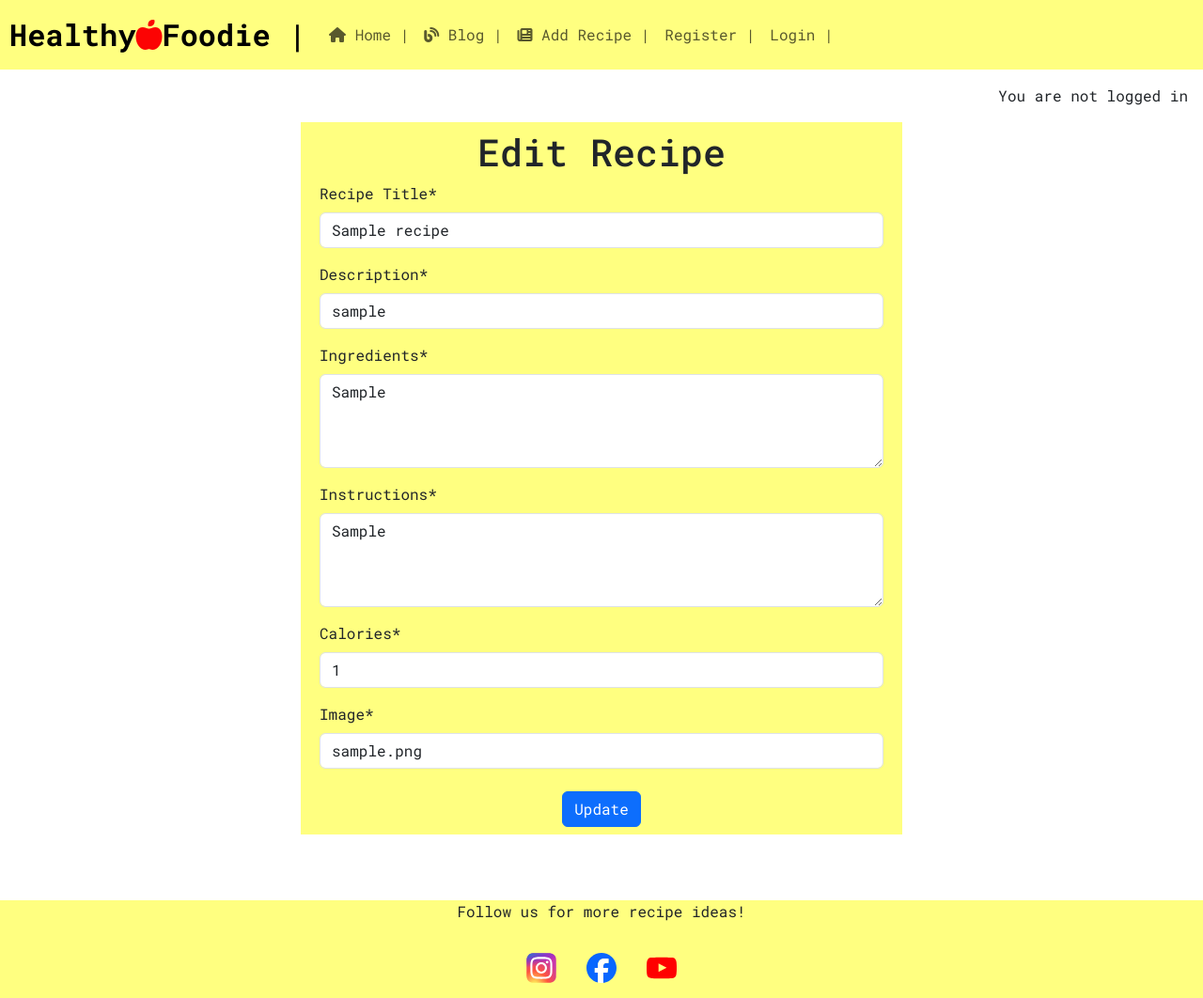
After one commit to DianaStrahilova/Healthy-Foodie-Blog-PP4, a Django app: a page that uses templates/base.html in a window 1280 px wide. The commit adds this page. Shown: the whole page at 94% size. Run offline with Django 4.2, Linux system fonts and the light colour scheme; tables that the repository leaves empty hold one stand-in row (values such as "Sample post"); some libraries are stand-ins or nearby versions.

Commit message:
Add Crud finctionality o the Recipe Model

```diff
--- a/blog/admin.py
+++ b/blog/admin.py
@@ -9,6 +9,7 @@
         'slug',
         'status',
         'created_on',
+        'updated_on',
     )
     prepopulated_fields = {"slug": ("title",)}
     search_fields = ['title']
--- a/blog/forms.py
+++ b/blog/forms.py
@@ -9,13 +9,10 @@
         model = Recipe
         fields = ['title', 'slug', 'ingredients', 'instructions', 'calories', 'image']
 
+
         ingredients = forms.CharField()
         instructions = forms.CharField()
 
-
-        # widget = {
-        #     "description": forms.Textarea(attrs={"rows": 5}),
-        # }
 
 
         labels = {
--- a/blog/models.py
+++ b/blog/models.py
@@ -14,8 +14,8 @@
     def __str__(self):
         return f"{self.title} | {self.author}"
 
-    def get_absolute_url(self):
-        return reverse("recipe", kwargs={"slug": self.slug})
+    # def get_absolute_url(self):
+    #     return reverse("recipe", kwargs={"slug": self.slug})
 
 
     author = models.ForeignKey(User, related_name="recipe_owner", on_delete=models.CASCADE)
--- /dev/null
+++ b/blog/templates/blog/edit_recipe.html
@@ -0,0 +1,18 @@
+{% extends "base.html" %}
+{% load crispy_forms_tags %}
+
+
+
+{% block content %}
+<div class="container recipeForm">
+    <form method="POST" enctype="multipart/form-data" class="p-2 form">
+        <h1 class="text-center">Edit Recipe</h1>
+        {% csrf_token %}
+        {{ form.media }}
+        {{ form|crispy }}
+        <div class="text-center">
+            <button type="submit" class="btn btn-primary mt-2">Update</button>
+        </div>
+    </form>
+</div>
+{% endblock %}
--- a/blog/templates/blog/index.html
+++ b/blog/templates/blog/index.html
@@ -20,7 +20,7 @@
             <div class="carousel-caption">
                 <td class="bg">
                     <div class="container-fluid image">
-                        <div class="container text-center justify-content-center">
+
                             <div class="jumbotron mt-4 p-5 text-dark rounded">
                                 <h1>Welcome to Healthy Foodie Blog!</h1>
                                 <p> You are at the right place! Your go-to destination for delicious and nutritious
@@ -38,7 +38,7 @@
                                     flavor, and packed with nutrients.
                                 </p>
                             </div>
-                        </div>
+
                     </div>
                 </td>
             </div>
--- a/blog/templates/blog/recipes.html
+++ b/blog/templates/blog/recipes.html
@@ -11,7 +11,7 @@
                 {% for recipe in recipes %}
                 {% if recipe.approved %}
                 <div class="col-12 col-md-4 col-sm-6 d-flex justify-content-center">
-                    <div class="card mb-4">
+                    <div class="card mb-4 mt-4 text-center">
                         <div class="card-body">
                             <div class="image-container">
                                 {% if "placeholder" in recipe.image.url %}
@@ -22,11 +22,11 @@
                                 {% endif %}
                             </div>
                             <a href="{% url 'recipe' recipe.slug %}" class="detail-link">
-                                <h2 class="card-title">{{ recipe.title }}</h2>
+                                <h4 class="card-title">{{ recipe.title }}</h4>
                             </a>
                             <hr />
                             <p class="card-text">{{ recipe.author }}</p>
-                            <p class="card-text text-muted h6">{{ recipe.created_on }}
+                            <p class="card-text text-muted h6">Last updated on {{ recipe.updated_on }}
                             </p>
                         </div>
                     </div>
--- a/blog/urls.py
+++ b/blog/urls.py
@@ -1,19 +1,21 @@
+from . import views
 from django.urls import path
-from . import views
-from .views import Index, RecipeView, recipe_detail, AddRecipe
+from .views import Index, RecipeView, AddRecipe, EditRecipe, DeleteRecipe
 from django.views import generic
 
 
 urlpatterns = [
-
-    path('', Index.as_view(), name='home'),
-    path('add_recipe/', AddRecipe.as_view(), name='add_recipe'),
-    path('recipes/', RecipeView.as_view(), name='recipes'),
-    path('<slug:slug>/', views.recipe_detail, name='recipe'),
-    path('<slug:slug>/edit_comment/<int:comment_id>',
+     path('', Index.as_view(), name='home'),
+     path('add_recipe/', AddRecipe.as_view(), name='add_recipe'),
+     path('recipes/', RecipeView.as_view(), name='recipes'),
+     path('<slug:slug>/edit_recipe', EditRecipe.as_view(), name='edit_recipe'),
+     path('<slug:slug>/delete_recipe', DeleteRecipe.as_view(), name='delete_recipe'),
+     path('<slug:slug>/', views.recipe_detail, name='recipe'),
+     path('<slug:slug>/edit_comment/<int:comment_id>',
          views.comment_edit, name='comment_edit'),
-    path('<slug:slug>/delete_comment/<int:comment_id>',
+     path('<slug:slug>/delete_comment/<int:comment_id>',
          views.comment_delete, name='comment_delete'),
 
 
+
 ]
--- a/blog/views.py
+++ b/blog/views.py
@@ -1,4 +1,4 @@
-from django.views.generic import TemplateView, ListView, CreateView
+from django.views.generic import TemplateView, ListView, CreateView, UpdateView, DeleteView
 from .models import Recipe, Comment
 from django.shortcuts import render, get_object_or_404, reverse, redirect
 from django.views import generic
@@ -88,7 +88,6 @@
     return HttpResponseRedirect(reverse('recipe', args=[slug]))
 
 
-
 def comment_delete(request, slug, comment_id):
     """
     view to delete comment
@@ -104,15 +103,6 @@
 
 
 
-
-
-
-
-
-
-
-
-
 class AddRecipe(LoginRequiredMixin, CreateView):
     template_name = 'blog/add_recipe.html'
     model = Recipe
@@ -122,3 +112,18 @@
     def form_valid(self, form):
         form.instance.author = self.request.user
         return super(AddRecipe, self).form_valid(form)
+
+
+
+class EditRecipe(UpdateView):
+    """ Edit a recipe """
+    template_name = 'blog/edit_recipe.html'
+    model = Recipe
+    form_class = RecipeForm
+    success_url = '/recipes/'
+
+
+class DeleteRecipe(DeleteView):
+    template_name = 'blog/delete_recipe.html'
+    model = Recipe
+    success_url = '/recipes/'
--- a/healthy_foodie/settings.py
+++ b/healthy_foodie/settings.py
@@ -29,7 +29,7 @@
 SECRET_KEY = os.environ.get("SECRET_KEY")
 
 # SECURITY WARNING: don't run with debug turned on in production!
-DEBUG = True
+DEBUG = False
 
 ALLOWED_HOSTS = ["8000-dianastrahi-healthyfood-q6izx0fp5r7.ws.codeinstitute-ide.net",
                     ".herokuapp.com"
--- a/static/css/style.css
+++ b/static/css/style.css
@@ -69,19 +69,8 @@
 
 footer, .navbar {
     background-color: #FFFF80;
-    /* position: absolute;
-    bottom: 0;
-    width: 100%; */
-    /*
-    height: fit-content;
-    flex-shrink: 0;
-    position: sticky; */
 }
 
-
-.card {
-    margin-top: 1rem;
-}
 
 .detail-link {
     text-decoration: none;
@@ -148,7 +137,8 @@
 
 
 @media only screen and (max-width: 575px) {
-    .div card {
-        height: 80%;
+    div .image-container img {
+        height: 300px;
+
     }
-  }
+}
--- a/templates/base.html
+++ b/templates/base.html
@@ -49,7 +49,7 @@
                 {% if user.is_authenticated %}
                 <li class="nav-item">
                     <a class="nav-link {% if request.path == logout_url %}active{% endif %}" aria-current="page"
-                        href="{% url 'account_logout' %}">Logout</a>
+                        href="{% url 'account_logout' %}">Logout |</a>
                 </li>
                 {% else %}
                 <li class="nav-item">
@@ -58,7 +58,7 @@
                 </li>
                 <li class="nav-item">
                     <a class="nav-link {% if request.path == login_url %}active{% endif %}" aria-current="page"
-                        href="{% url 'account_login' %}">Login</a>
+                        href="{% url 'account_login' %}">Login |</a>
                 </li>
                 {% endif %}
 
```
Also changed, not shown: blog/templates/blog/delete_recipe.html (added, +17 -0 lines), blog/templates/blog/recipe_detail.html (+10 -7 lines).
